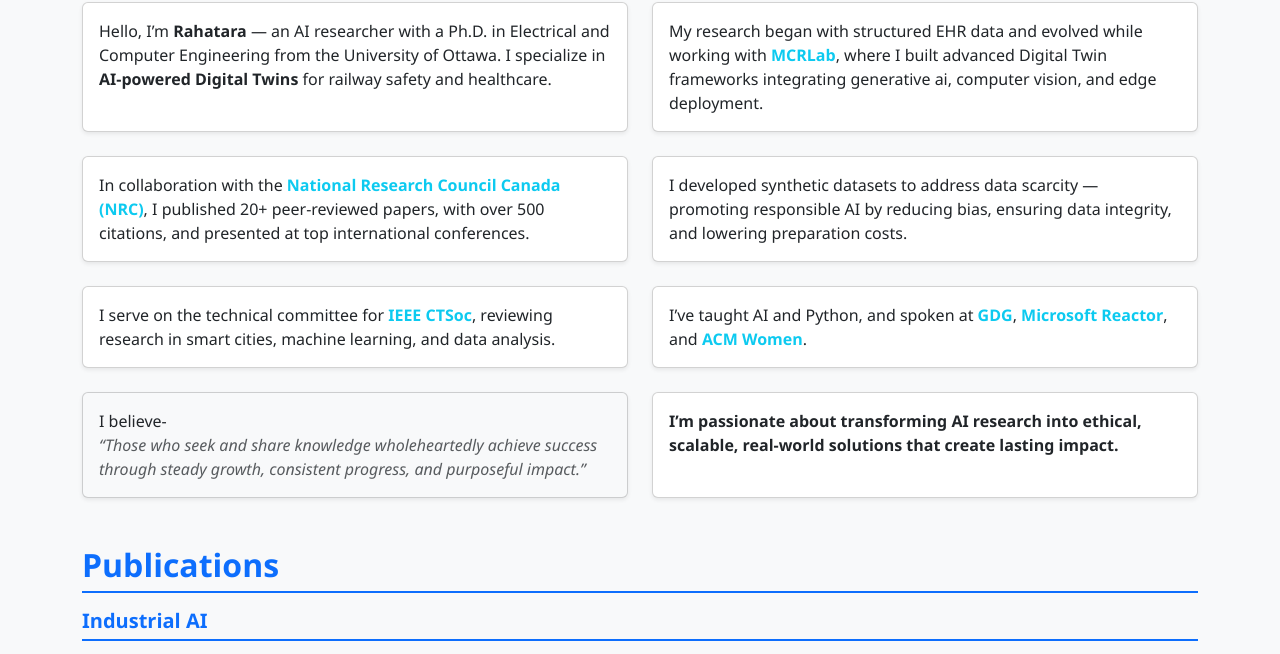
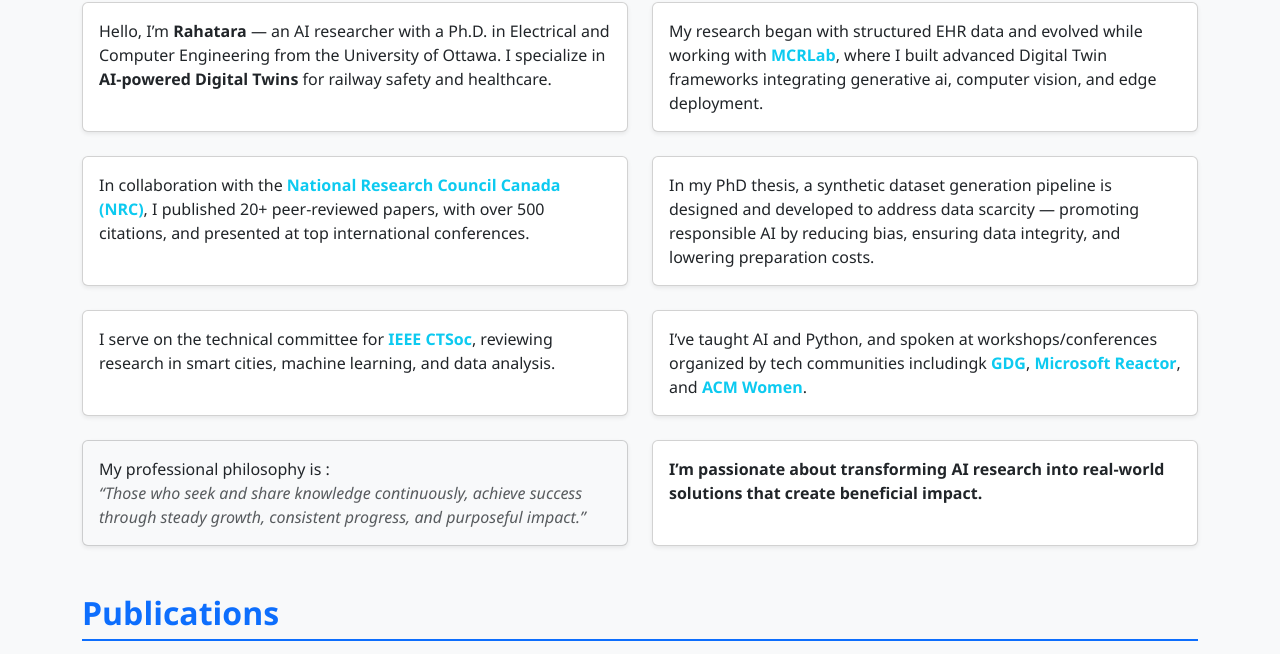
Before and after one commit to turna1/rahatara-portfolio-, a plain HTML site: page index.html in a window 1280 px wide. Shown: the part 534-1188 px from the top of the page. Drawn offline with nearby package versions, Linux system fonts and the light colour scheme.

Commit message:
Update index.html

```diff
--- a/index.html
+++ b/index.html
@@ -134,7 +134,7 @@
       <div class="card h-100 shadow-sm">
         <div class="card-body">
           <p class="card-text">
-            I developed synthetic datasets to address data scarcity — promoting responsible AI by reducing bias, ensuring data integrity, and lowering preparation costs.
+            In my PhD thesis, a synthetic dataset generation pipeline is designed and developed to address data scarcity — promoting responsible AI by reducing bias, ensuring data integrity, and lowering preparation costs.
           </p>
         </div>
       </div>
@@ -157,7 +157,7 @@
       <div class="card h-100 shadow-sm">
         <div class="card-body">
           <p class="card-text">
-            I’ve taught AI and Python, and spoken at
+            I’ve taught AI and Python, and spoken at workshops/conferences organized by tech communities includingk
             <a href="https://gdg.community.dev/" target="_blank" class="text-info text-decoration-none fw-semibold">GDG</a>,
             <a href="https://reactor.microsoft.com/" target="_blank" class="text-info text-decoration-none fw-semibold">Microsoft Reactor</a>, and
             <a href="https://women.acm.org/" target="_blank" class="text-info text-decoration-none fw-semibold">ACM Women</a>.
@@ -170,9 +170,9 @@
     <div class="col">
       <div class="card h-100 shadow-sm bg-light">
         <div class="card-body">
-          I believe-
+          My   professional philosophy is :
           <p class="fst-italic text-muted mb-0">
-            “Those who seek and share knowledge wholeheartedly achieve success through steady growth, consistent progress, and purposeful impact.”
+            “Those who seek and share knowledge continuously, achieve success through steady growth, consistent progress, and purposeful impact.”
           </p>
         </div>
       </div>
@@ -183,7 +183,7 @@
       <div class="card h-100 shadow-sm">
         <div class="card-body">
           <p class="fw-semibold mb-0">
-            I’m passionate about transforming AI research into ethical, scalable, real-world solutions that create lasting impact.
+            I’m passionate about transforming AI research into real-world solutions that create beneficial impact.
           </p>
         </div>
       </div>
```
